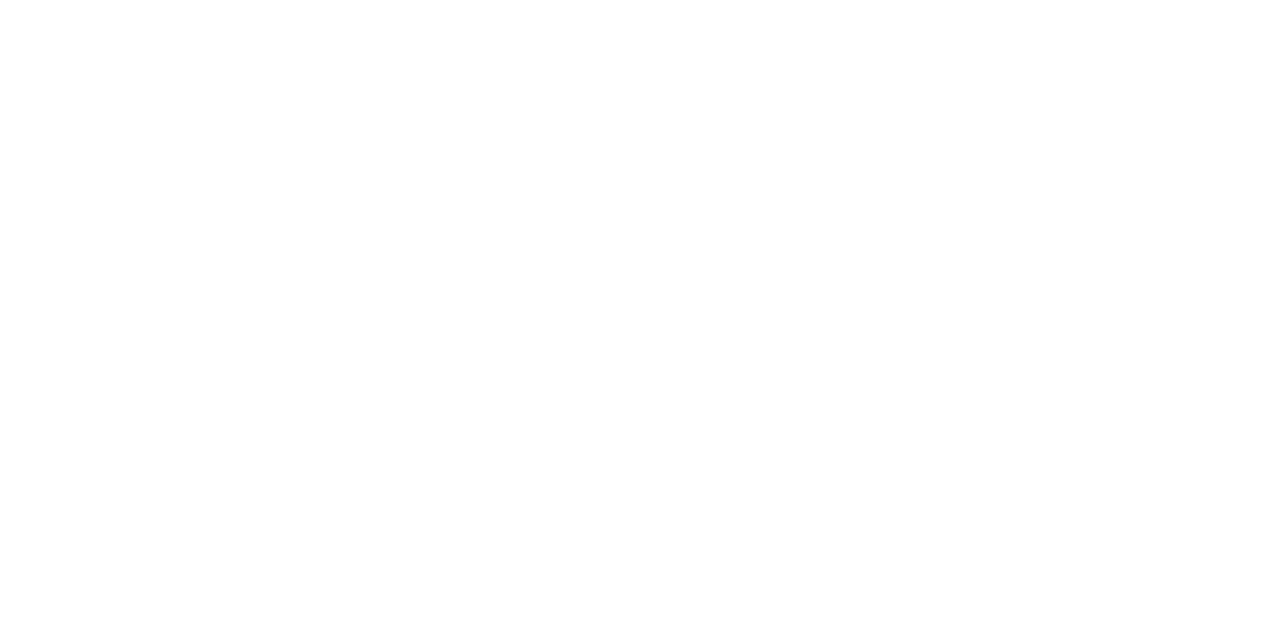
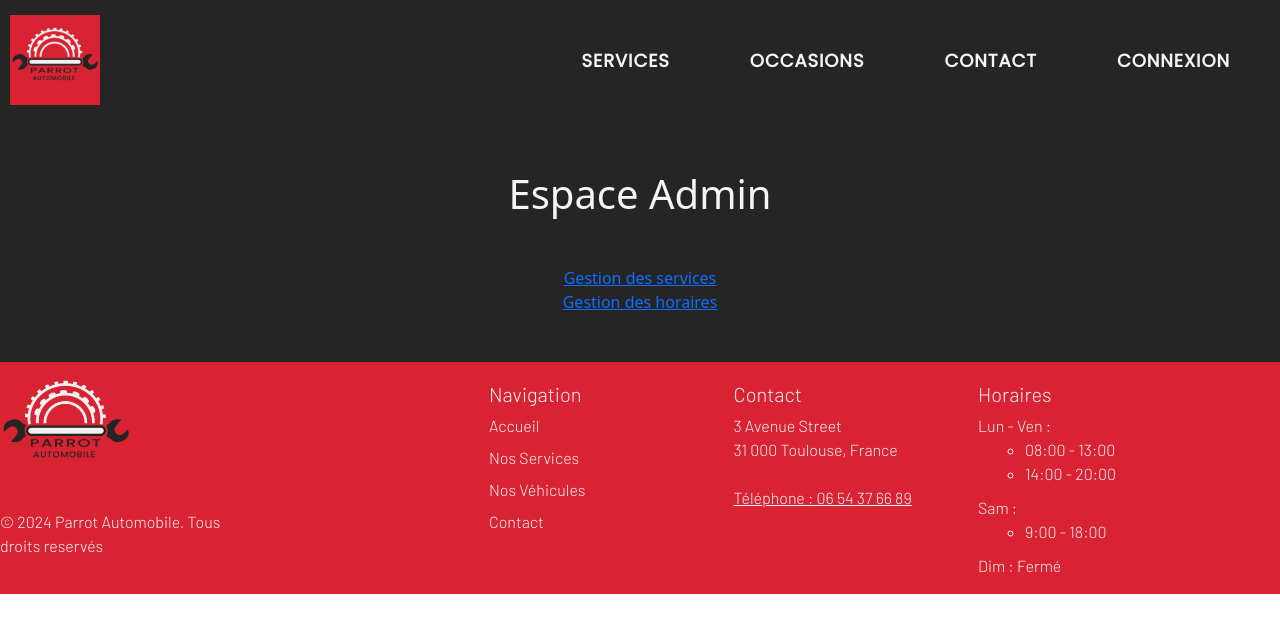
Before and after one commit to nouneblb/ECF_Ang_Parrot, an Angular app: page /espaceadmin in a window 1280 px wide. Before the commit this address led to /. Shown: the top 632 px of the page. Built offline with nearby package versions, Linux system fonts and the light colour scheme.

Commit message:
route + content espace admin interface

```diff
--- a/src/app/app-routing.module.ts
+++ b/src/app/app-routing.module.ts
@@ -13,7 +13,10 @@
 import { CustomerReviewComponent } from './pages/customer-review/customer-review.component';
 import { ManageReviewComponent } from './pages/manage-review/manage-review.component';
 
+import { ManageCarsComponent } from './pages/manage-cars/manage-cars.component';
+
 import { EspaceEmployeComponent } from './pages/espace-employe/espace-employe.component';
+import { EspaceAdminComponent } from './pages/espace-admin/espace-admin.component';
 
 const routes: Routes = [
   { path: 'home', component: HomeComponent},
@@ -27,6 +30,8 @@
   { path: 'review', component: CustomerReviewComponent},
   { path: 'managereview', component: ManageReviewComponent},
   { path: 'espaceemploye', component: EspaceEmployeComponent},
+  { path: 'managecars', component: ManageCarsComponent},
+  { path: 'espaceadmin', component: EspaceAdminComponent},
 
 ];
 
--- a/src/app/app.module.ts
+++ b/src/app/app.module.ts
@@ -23,6 +23,7 @@
 import { EspaceEmployeComponent } from './pages/espace-employe/espace-employe.component';
 import { ManageReviewComponent } from './pages/manage-review/manage-review.component';
 import { ManageCarsComponent } from './pages/manage-cars/manage-cars.component';
+import { EspaceAdminComponent } from './pages/espace-admin/espace-admin.component';
 
 
 @NgModule({
@@ -42,6 +43,7 @@
     EspaceEmployeComponent,
     ManageReviewComponent,
     ManageCarsComponent,
+    EspaceAdminComponent,
   ],
   imports: [
     BrowserModule,
--- /dev/null
+++ b/src/app/pages/espace-admin/espace-admin.component.html
@@ -0,0 +1,15 @@
+<app-navbar></app-navbar>
+
+<div class="row espace-employe text-center">
+  <h1 class="mb-5 title-employe">Espace Admin</h1>
+</div>
+
+<div class="row text-center">
+  <a routerLink="/managereview">Gestion des services</a>
+</div>
+
+<div class="row text-center">
+  <a routerLink="/managecars" class="mb-5">Gestion des horaires</a>
+</div>
+
+<app-footer></app-footer>
--- /dev/null
+++ b/src/app/pages/espace-admin/espace-admin.component.scss
@@ -0,0 +1,9 @@
+* {
+    background-color: #262526;
+}
+
+.title-employe {
+    color: whitesmoke;
+    margin-top: 50px;
+    font-weight: 200;
+}
--- a/src/app/pages/espace-employe/espace-employe.component.html
+++ b/src/app/pages/espace-employe/espace-employe.component.html
@@ -9,7 +9,7 @@
 </div>
 
 <div class="row text-center">
-  <a routerLink="/gerer-vehicules" class="mb-5">Gérer les véhicules</a>
+  <a routerLink="/managecars" class="mb-5">Gérer les véhicules</a>
 </div>
 
 <app-footer></app-footer>
--- a/src/app/pages/manage-cars/manage-cars.component.html
+++ b/src/app/pages/manage-cars/manage-cars.component.html
@@ -1 +1,11 @@
-<p>manage-cars works!</p>
+<app-navbar></app-navbar>
+
+<h1>Gestion des voiture d'occasions</h1>
+
+<div *ngFor="let review of ">
+  <p></p>
+  <button class="btn btn-custom">Supprimer</button>
+  <button class="btn btn-custom">Ajouter</button>
+</div>
+
+<app-footer></app-footer>
--- a/src/app/pages/manage-cars/manage-cars.component.scss
+++ b/src/app/pages/manage-cars/manage-cars.component.scss
@@ -0,0 +1,9 @@
+* {
+    background-color: #262526;
+    color: whitesmoke;
+}
+
+.btn-custom {
+    color: whitesmoke;
+    background-color: #D92332;
+}
--- a/src/app/pages/manage-cars/manage-cars.component.ts
+++ b/src/app/pages/manage-cars/manage-cars.component.ts
@@ -1,4 +1,5 @@
 import { Component } from '@angular/core';
+import { HttpClient } from '@angular/common/http';
 
 @Component({
   selector: 'app-manage-cars',
```
Also changed, not shown: src/app/pages/espace-admin/espace-admin.component.ts (added, +10 -0 lines), 1 other file (tests, documents, lock files or other folders).
